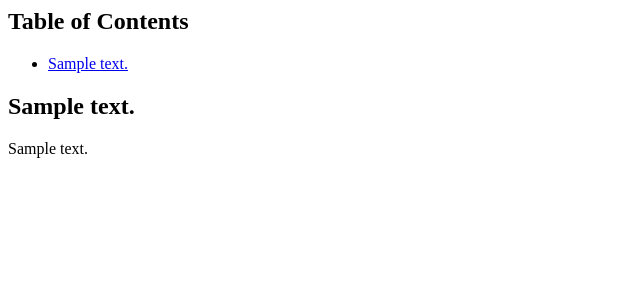
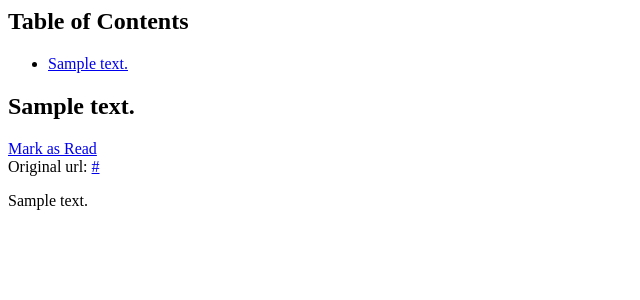
Before and after one commit to punchagan/read-later-to-kindle, a Python web app: template read_later_to_kindle/templates/digest.html in a window 1280 px wide. Shown: the top 300 px of the page, without its empty margins (0-640 px from the left). Run offline with Jinja, Linux system fonts and the light colour scheme; the template is opened without the code that fills it: most values are stand-ins (such as "Sample title", 1, 10 or a date in 2020).

Commit message:
digest: Add link to mark article as read

```diff
--- a/read_later_to_kindle/templates/article.html
+++ b/read_later_to_kindle/templates/article.html
@@ -1,5 +1,15 @@
 <article style="page-break-after: always;" id="{{ entry.hash }}">
     <h1>{{ entry.description }}</h1>
+    <p class="read-later-actions">
+        {% if entry.mark_as_read %}
+            <span style="display: block;">
+                <a href="{{ entry.mark_as_read }}">Mark as Read</a>
+            </span>
+        {% endif %}
+        <span style="display: block;">
+            Original url: <a href="{{ entry.href }}">{{ entry.href }}</a>
+        </span>
+    </p>
     <div class="content">
         {% if entry.content %}
             {{ entry.content }}
```
Also changed, not shown: read_later_to_kindle/pinboard.py (+9 -0 lines).
